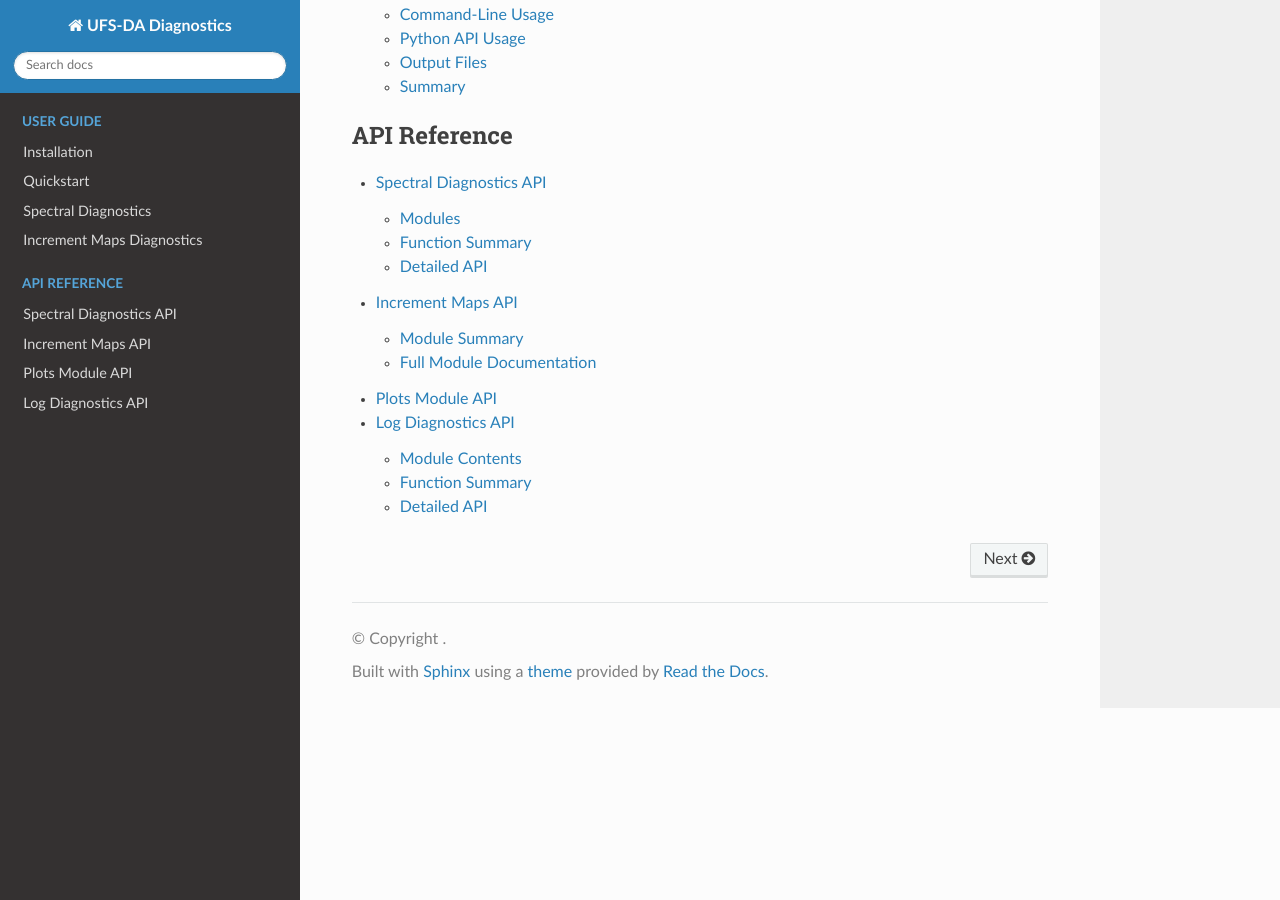
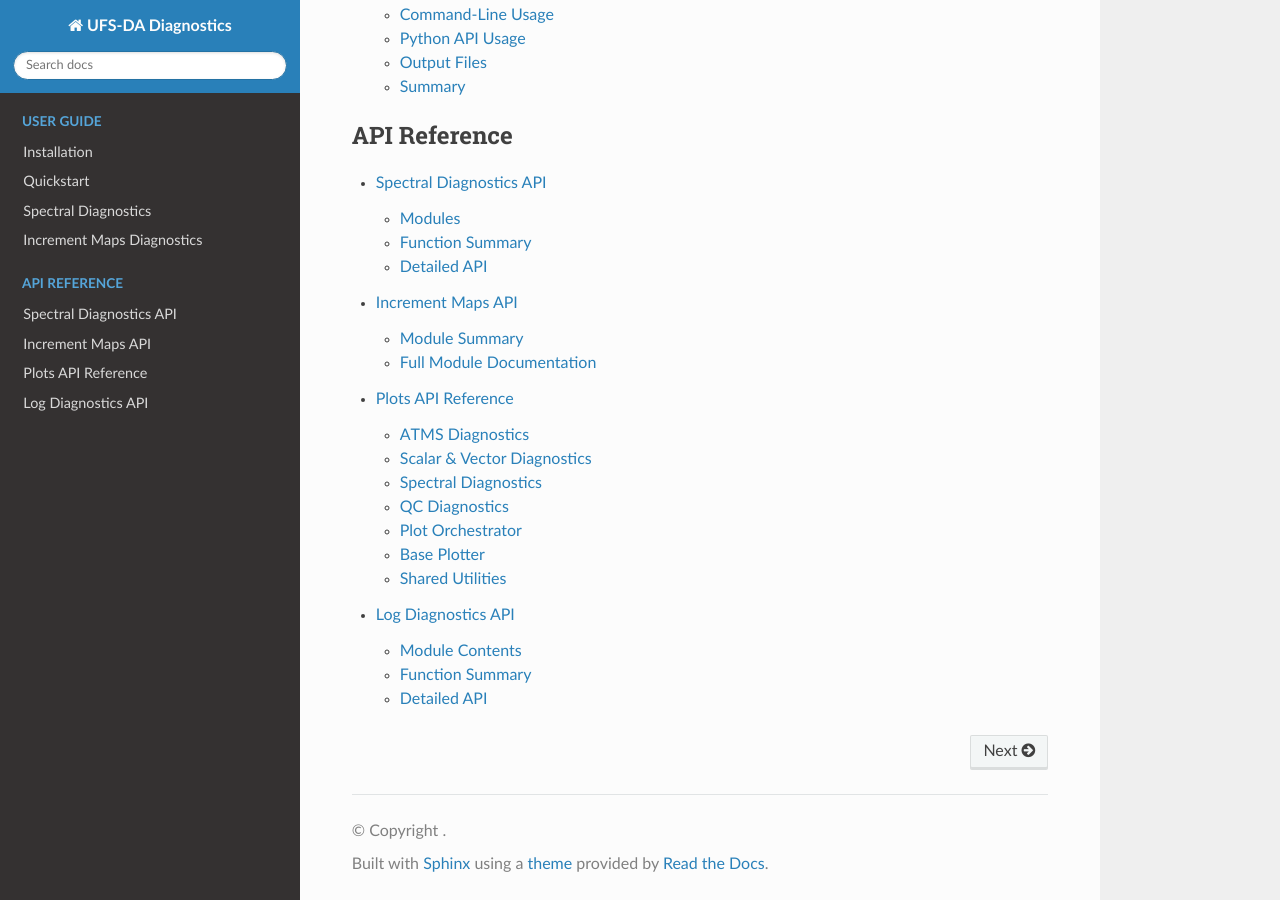
Before and after one commit to jkbk2004/ufs_da_diagnostics, a Sphinx documentation site: the page built from docs/index.rst, in a window 1280 px wide and 900 px high, scrolled down 1081 px. Built offline with Sphinx 7.4.7 and the Read the Docs theme 3.1.0, drawn with Linux system fonts in a browser that asks for light colours; pages that are not in the unit, such as notebooks, are missing from menus; some of the changed lines change nothing that is shown.

Commit message:
Update plots.rst

```diff
--- a/docs/api/plots.rst
+++ b/docs/api/plots.rst
@@ -1,7 +1,141 @@
-Plots Module API
-================
+Plots API Reference
+===================
 
-.. automodule:: ufs_da_diagnostics.plots
+This section documents the full plotting subsystem of
+``ufs_da_diagnostics.plots``.
+It includes ATMS diagnostics, scalar/vector histograms, spectral
+diagnostics, QC plots, and shared utilities.
+
+All modules are listed below with their public classes and functions.
+
+.. contents::
+   :local:
+   :depth: 2
+
+
+ATMS Diagnostics
+----------------
+
+ATMS Histograms
+^^^^^^^^^^^^^^^
+
+.. automodule:: ufs_da_diagnostics.plots.atms_hist
    :members:
    :undoc-members:
    :show-inheritance:
+
+ATMS Latitude-Binned Diagnostics
+^^^^^^^^^^^^^^^^^^^^^^^^^^^^^^^^
+
+.. automodule:: ufs_da_diagnostics.plots.atms_latbins
+   :members:
+   :undoc-members:
+   :show-inheritance:
+
+ATMS Scan-Position Diagnostics
+^^^^^^^^^^^^^^^^^^^^^^^^^^^^^^
+
+.. automodule:: ufs_da_diagnostics.plots.atms_scan_position
+   :members:
+   :undoc-members:
+   :show-inheritance:
+
+ATMS Channel Statistics
+^^^^^^^^^^^^^^^^^^^^^^^
+
+.. automodule:: ufs_da_diagnostics.plots.atms_stats
+   :members:
+   :undoc-members:
+   :show-inheritance:
+
+ATMS Extended Statistics
+^^^^^^^^^^^^^^^^^^^^^^^^
+
+.. automodule:: ufs_da_diagnostics.plots.atms_stats_extended
+   :members:
+   :undoc-members:
+   :show-inheritance:
+
+
+Scalar & Vector Diagnostics
+---------------------------
+
+Scalar Histograms
+^^^^^^^^^^^^^^^^^^
+
+.. automodule:: ufs_da_diagnostics.plots.scalar_hist
+   :members:
+   :undoc-members:
+   :show-inheritance:
+
+Vector Histograms
+^^^^^^^^^^^^^^^^^^
+
+.. automodule:: ufs_da_diagnostics.plots.vector_hist
+   :members:
+   :undoc-members:
+   :show-inheritance:
+
+
+Spectral Diagnostics
+--------------------
+
+.. automodule:: ufs_da_diagnostics.plots.spectra_plots
+   :members:
+   :undoc-members:
+   :show-inheritance:
+
+
+QC Diagnostics
+--------------
+
+.. automodule:: ufs_da_diagnostics.plots.qc_plots
+   :members:
+   :undoc-members:
+   :show-inheritance:
+
+
+Plot Orchestrator
+-----------------
+
+.. automodule:: ufs_da_diagnostics.plots.obs_diag_plotter
+   :members:
+   :undoc-members:
+   :show-inheritance:
+
+
+Base Plotter
+------------
+
+.. automodule:: ufs_da_diagnostics.plots.base_plotter
+   :members:
+   :undoc-members:
+   :show-inheritance:
+
+
+Shared Utilities
+----------------
+
+Common Plotting Utilities
+^^^^^^^^^^^^^^^^^^^^^^^^^
+
+.. automodule:: ufs_da_diagnostics.plots.utils_common
+   :members:
+   :undoc-members:
+   :show-inheritance:
+
+Loader Utilities
+^^^^^^^^^^^^^^^^
+
+.. automodule:: ufs_da_diagnostics.plots.utils_loaders
+   :members:
+   :undoc-members:
+   :show-inheritance:
+
+General Utilities
+^^^^^^^^^^^^^^^^^
+
+.. automodule:: ufs_da_diagnostics.plots.utils
+   :members:
+   :undoc-members:
+   :show-inheritance:
```
